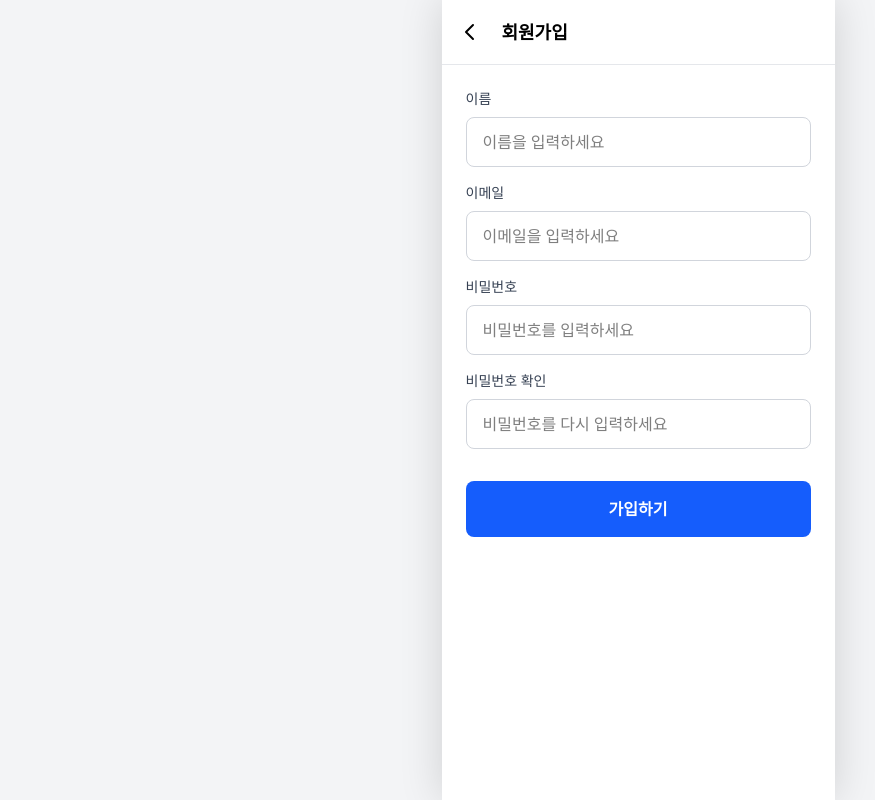
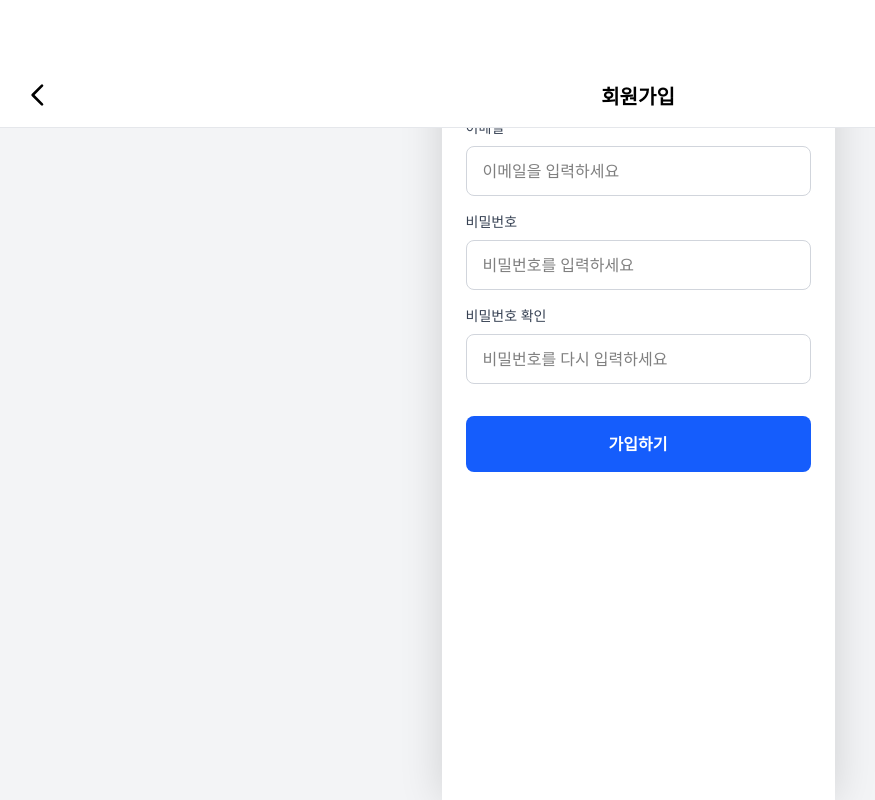
Before and after one commit to Barkit-UMC/Barkit-web, a React (Vite) app: page /signup in a window 1280 px wide. Shown: the whole page, without its empty margins (2-877 px from the left). Built offline with nearby package versions, Linux system fonts and the light colour scheme.

Commit message:
feat: 매장 즐겨찾기 ui 작업 중

```diff
--- a/package.json
+++ b/package.json
@@ -11,6 +11,7 @@
   },
   "dependencies": {
     "@tailwindcss/vite": "^4.1.18",
+    "lucide-react": "^0.562.0",
     "react": "^19.2.0",
     "react-dom": "^19.2.0",
     "react-router-dom": "^7.11.0",
--- a/src/components/common/BottomNav.tsx
+++ b/src/components/common/BottomNav.tsx
@@ -27,7 +27,8 @@ export default function BottomNav() {
     const isActive = (path: string) => location.pathname === path;
 
     return (
-        <nav className="bg-white border-t border-gray-200">
+        // 네비게이션 바 하단 fixed로 고정
+        <nav className="fixed bottom-0 left-0 right-0 bg-white border-t border-gray-200">
             <div className="flex justify-around items-center h-16 w-full">
                 {navItems.map((item) => {
                     const active = isActive(item.path);
--- a/src/components/common/Header.tsx
+++ b/src/components/common/Header.tsx
@@ -7,37 +7,53 @@ interface HeaderProps {
 }
 
 /**
- * [PAGE 4] 뒤로가기 있는 헤더
- * 공통 헤더 컴포넌트
+ * 고정(Header fixed) 공통 헤더 컴포넌트
  */
 export default function Header({
   title,
   showBackButton = true,
-    rightAction
+  rightAction,
 }: HeaderProps) {
   const navigate = useNavigate();
 
   return (
-        <header className="bg-white border-b border-gray-200">
-            <div className="flex items-center justify-between px-4 py-3">
-                <div className="flex items-center gap-3">
+    <header className="fixed top-0 left-0 right-0 z-40 bg-white w-full h-[128px] border-b border-gray-200">
+      <div className="relative flex items-end h-full px-4 pb-4">
+        {/* 뒤로가기 */}
         {showBackButton && (
           <button
             onClick={() => navigate(-1)}
-                            className="p-2 -ml-2 hover:bg-gray-100 rounded-full transition-colors"
+            className="absolute left-[16px] pl-2 rounded-full"
             aria-label="뒤로가기"
           >
-                            <svg className="w-6 h-6" fill="none" stroke="currentColor" viewBox="0 0 24 24">
-                                <path strokeLinecap="round" strokeLinejoin="round" strokeWidth={2} d="M15 19l-7-7 7-7" />
+            <svg
+              className="w-8 h-8"
+              fill="none"
+              stroke="currentColor"
+              viewBox="0 0 24 24"
+            >
+              <path
+                strokeLinecap="round"
+                strokeLinejoin="round"
+                strokeWidth={2}
+                d="M15 19l-7-7 7-7"
+              />
             </svg>
           </button>
         )}
+
+        {/* 타이틀 */}
         {title && (
-                        <h1 className="text-lg font-semibold">{title}</h1>
+          <h1 className="mx-auto text-xl font-semibold">
+            {title}
+          </h1>
         )}
+
+        {/* 우측 액션 */}
+        {rightAction && (
+          <div className="absolute right-[16px]">
+            {rightAction}
           </div>
-                {rightAction && (
-                    <div>{rightAction}</div>
         )}
       </div>
     </header>
--- a/src/components/favorites/StoreCard.tsx
+++ b/src/components/favorites/StoreCard.tsx
@@ -0,0 +1,12 @@
+
+export default function StoreCard() {
+    return (
+        <div className="h-50 border border-gray-200 rounded-lg p-4 bg-white">
+            <header className="flex justify-between items-center p-4">
+                <h1>Store Card Component</h1>
+                <img src="storeIcon" alt="Store Icon" />
+            </header>
+
+        </div>
+    );
+}
--- a/src/index.css
+++ b/src/index.css
@@ -8,17 +8,7 @@
   --safe-area-inset-left: env(safe-area-inset-left, 0px);
 }
 
-/* Mobile-first base styles */
-:root {
-  font-family: system-ui, -apple-system, BlinkMacSystemFont, 'Segoe UI', Roboto, 'Helvetica Neue', Arial, sans-serif;
-  line-height: 1.5;
-  font-weight: 400;
-
-  -webkit-font-smoothing: antialiased;
-  -moz-osx-font-smoothing: grayscale;
-  -webkit-tap-highlight-color: transparent;
-}
-
+/* Base reset */
 * {
   margin: 0;
   padding: 0;
@@ -28,36 +18,35 @@
 html {
   overflow-x: hidden;
   -webkit-text-size-adjust: 100%;
-  scroll-behavior: smooth;
 }
 
 body {
-  margin: 0;
   min-height: 100dvh;
-  overflow-x: hidden;
   background-color: #f3f4f6;
+  overflow: hidden; /* ⭐ body 스크롤 차단 */
 }
 
-/* Mobile view: full width */
+/* Root */
 #root {
   width: 100%;
-  min-height: 100dvh;
+  height: 100dvh;
   display: flex;
   justify-content: center;
   align-items: flex-start;
 }
 
-/* App container - mobile first */
+/* App container */
 .app {
   width: 100%;
-  min-height: 100dvh;
-  background-color: #ffffff;
+  height: 100dvh;          /* ⭐ 중요 */
   display: flex;
   flex-direction: column;
+  background-color: #ffffff;
   position: relative;
+  overflow: hidden;       /* ⭐ 중요 */
 }
 
-/* Desktop view: centered mobile viewport simulation */
+/* Desktop mockup */
 @media (min-width: 394px) {
   .app {
     width: 393px;
@@ -66,7 +55,7 @@ body {
   }
 }
 
-/* Layout structure */
+/* Header (고정) */
 .app-header {
   position: sticky;
   top: 0;
@@ -75,13 +64,15 @@ body {
   padding-top: var(--safe-area-inset-top);
 }
 
+/* Main scroll area */
 .app-main {
   flex: 1;
-  overflow-y: auto;
+  overflow-y: auto;       /* ⭐ 여기만 스크롤 */
   overflow-x: hidden;
   -webkit-overflow-scrolling: touch;
 }
 
+/* Bottom navigation */
 .app-bottom-nav {
   position: sticky;
   bottom: 0;
@@ -90,29 +81,20 @@ body {
   padding-bottom: var(--safe-area-inset-bottom);
 }
 
-/* Hide scrollbar utilities */
+/* Hide scrollbar */
 @layer utilities {
   .scrollbar-hide {
     -ms-overflow-style: none;
     scrollbar-width: none;
   }
-
   .scrollbar-hide::-webkit-scrollbar {
     display: none;
   }
 }
 
-/* Touch optimization */
+/* Touch optimizations */
 button,
 a {
   -webkit-tap-highlight-color: transparent;
   touch-action: manipulation;
 }
-
-/* Prevent text selection on UI elements */
-.no-select {
-  -webkit-user-select: none;
-  -moz-user-select: none;
-  -ms-user-select: none;
-  user-select: none;
-}
--- a/src/pages/favorites/FavoriteListPage.tsx
+++ b/src/pages/favorites/FavoriteListPage.tsx
@@ -2,6 +2,10 @@ import { useNavigate } from 'react-router-dom';
 import Layout from '../../components/common/Layout';
 import iconTrashOff from '../../assets/icons/trash/trash-off.svg';
 import iconTrashOn from '../../assets/icons/trash/trash-on.svg';
+import { Plus, Store } from 'lucide-react';
+import { useState } from 'react';
+import StoreCard from '../../components/favorites/StoreCard';
+import Header from '../../components/common/Header';
 
 /**
  * [PAGE 13] 즐겨찾는 매장 목록
@@ -15,51 +19,31 @@ export default function FavoriteListPage() {
         { id: 2, name: 'GS25 역삼점', address: '서울 강남구 역삼동', distance: 180 },
     ];
 
+    const [deleteMode, setDeleteMode] = useState(false);
+
     return (
-        <Layout showBottomNav={true}>
-            {/* 상단 헤더 */}
-            <div className="w-full h-[128px] relative flex items-end border-b border-gray-200">
-                {/* 뒤로가기 */}
-                <button
-                    onClick={() => navigate(-1)}
-                    className="absolute left-[16px] pb-4 p-2 rounded-full"
-                    aria-label="뒤로가기"
-                >
-                    <svg
-                        className="w-8 h-8"
-                        fill="none"
-                        stroke="currentColor"
-                        viewBox="0 0 24 24"
-                    >
-                        <path
-                            strokeLinecap="round"
-                            strokeLinejoin="round"
-                            strokeWidth={2}
-                            d="M15 19l-7-7 7-7"
-                        />
-                    </svg>
-                </button>
-
-                {/* 타이틀 */}
-                <h1 className="w-full text-center text-xl font-semibold pb-4">
-                    매장 즐겨찾기
-                </h1>
-            </div>
-
+        <Layout showBottomNav={true} header={<Header title="매장 즐겨찾기" />}>
             {/* 내용 영역 */}
-            <div className="p-8 bg-gray-50">
+            <div className="pt-[160px] p-8 bg-gray-50 flex-1 overflow-y-auto">
                 {/* 안내 헤더 */}
                 <header className="flex items-center justify-between pl-4 pr-4 ">
                     <h2 className="text-lg font-semibold pb-2">
                         최대 5개 매장 선택
                     </h2>
 
-                    {/* 삭제 모드 버튼 (지금은 off 상태) */}
-                    <img
-                        src={iconTrashOff}
-                        alt="즐겨찾기 삭제 아이콘"
-                        className="w-10 h-10"
-                    />
+                    {/* 삭제 모드 버튼 - 컬러체인지 자연스럽게 수정 ㄱㄱ */}
+                    <button
+                        onClick={() => setDeleteMode(!deleteMode)}
+                        aria-label="즐겨찾기 삭제 모드 전환"
+                        className="rounded-full"
+                    >
+                        <img
+                            src={deleteMode ? iconTrashOn : iconTrashOff}
+                            alt="삭제 모드 아이콘"
+                            className="w-10 h-10"
+                        />
+                    </button>
+
                 </header>
 
                 {/* 매장 아이콘 영역 */}
@@ -102,15 +86,17 @@ export default function FavoriteListPage() {
                                     key={`empty-${idx}`}
                                     onClick={() => navigate('/store/add')}
                                     className="
+                                        group
                                         w-12 h-12
                                         flex items-center justify-center
                                         rounded-lg
                                         bg-gray-200
-                                        hover:bg-gray-300
+                                        hover:bg-gray-300 cursor-pointer
                                     "
                                     aria-label="매장 추가"
                                 >
-                                    <PlusIcon />
+                                    <Plus className="w-6 h-6 text-gray-300 group-hover:text-gray-400" />
+
                                 </button>
                             );
                         })}
@@ -118,26 +104,23 @@ export default function FavoriteListPage() {
                 </div>
 
                 {/* 즐겨찾기 매장 카드 리스트 */}
+                <div className="mt-6 space-y-3 mb-20">
+                    {favorites.map((store) => (
+                        <StoreCard
+                            key={store.id}
+                            store={store}
+                            deleteMode={deleteMode}
+                        />
+                    ))}
+                    {favorites.map((store) => (
+                        <StoreCard
+                            key={store.id}
+                            store={store}
+                            deleteMode={deleteMode}
+                        />
+                    ))}
+                </div>
             </div>
         </Layout>
     );
 }
-
-/* 플러스 아이콘 */
-function PlusIcon() {
-    return (
-        <svg
-            className="w-6 h-6 text-gray-300"
-            fill="none"
-            stroke="currentColor"
-            viewBox="0 0 24 24"
-        >
-            <path
-                strokeLinecap="round"
-                strokeLinejoin="round"
-                strokeWidth={2}
-                d="M12 4v16m8-8H4"
-            />
-        </svg>
-    );
-}
```
Also changed, not shown: 1 other file (tests, documents, lock files or other folders). Lines whose indentation alone changed are shown as unchanged.
